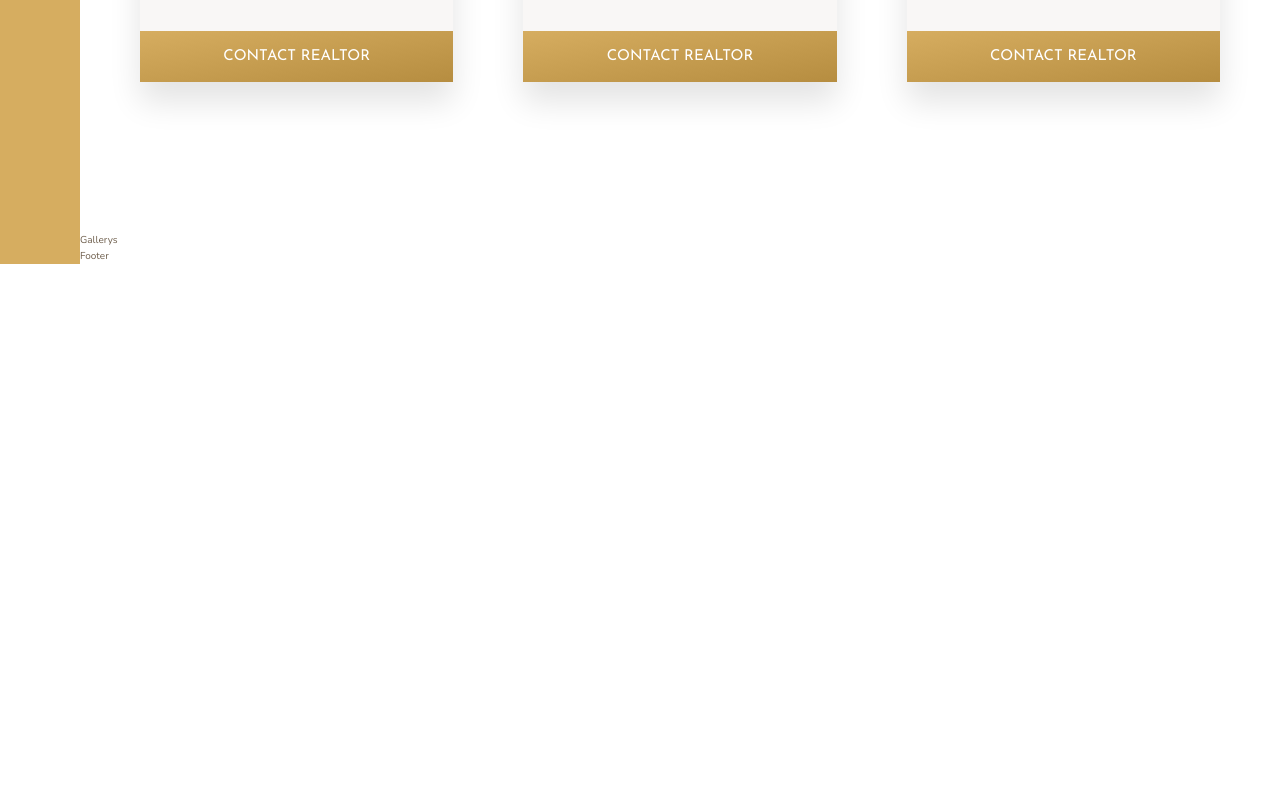
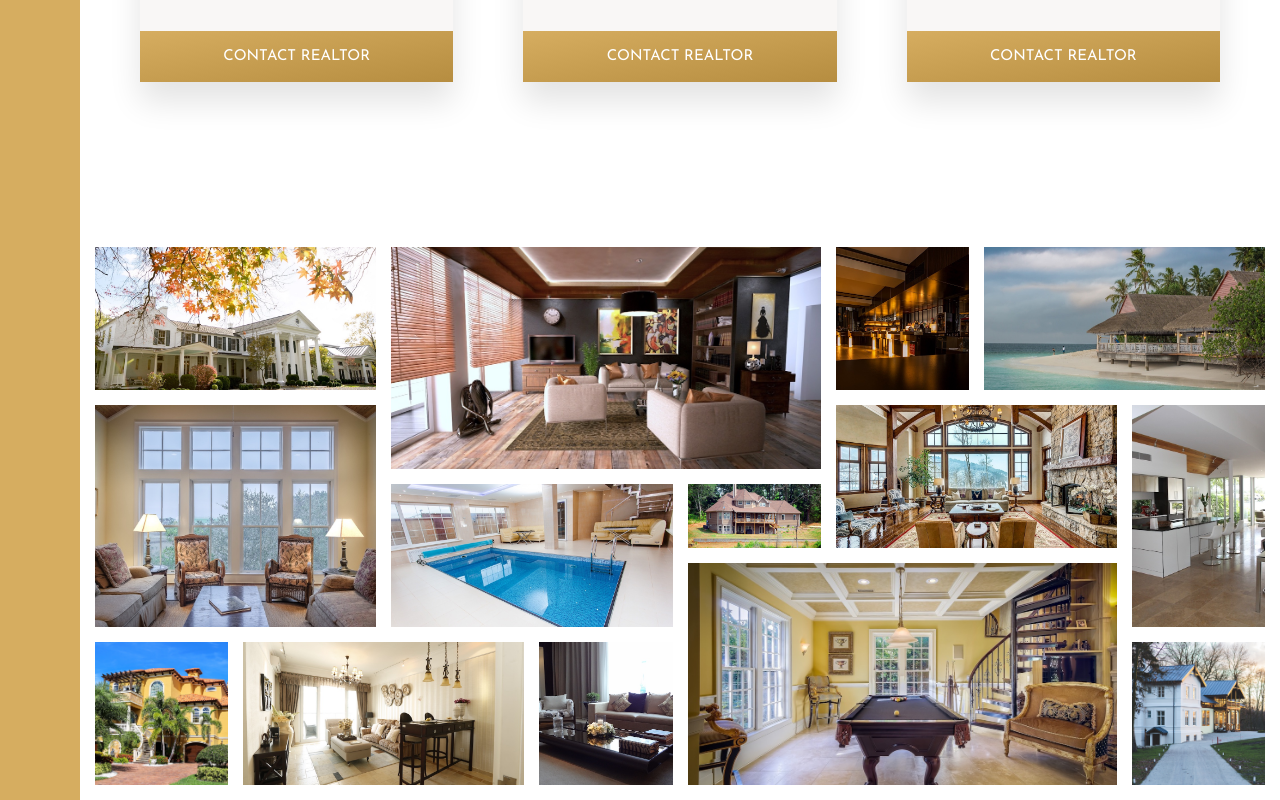
Before and after one commit to Erfan-021/3-Nexter, a website: page index.html in a window 1280 px wide. Shown: the part 2867-3667 px from the top of the page. Before the commit the page ends 3131 px from the top, so only its background shows below. Drawn offline with nearby package versions, Linux system fonts and the light colour scheme.

Commit message:
feat(Core/Pages): Home - gallery section
create a gallery section with a gird system

```diff
--- a/index.html
+++ b/index.html
@@ -248,12 +248,56 @@
     <!--------------------------------->
     <!-- SECTION GALLERY -->
     <!--------------------------------->
-    <section class="gallery">Gallerys</section>
+    <section class="gallery">
+      <!-- inja be har aks ye parent element midim (figure) va ba object-fit (cover) kardanesh dar css  tori mishe ke kol cell grid ro migire va az invar onvar cell biron nmizane -->
+      <figure class="gallery__item gallery__item--1">
+        <img src="img/gal-1.jpeg" alt="gallery house 1" class="gallery__img" />
+      </figure>
+      <figure class="gallery__item gallery__item--2">
+        <img src="img/gal-2.jpeg" alt="gallery house 2" class="gallery__img" />
+      </figure>
+      <figure class="gallery__item gallery__item--3">
+        <img src="img/gal-3.jpeg" alt="gallery house 3" class="gallery__img" />
+      </figure>
+      <figure class="gallery__item gallery__item--4">
+        <img src="img/gal-4.jpeg" alt="gallery house 4" class="gallery__img" />
+      </figure>
+      <figure class="gallery__item gallery__item--5">
+        <img src="img/gal-5.jpeg" alt="gallery house 5" class="gallery__img" />
+      </figure>
+      <figure class="gallery__item gallery__item--6">
+        <img src="img/gal-6.jpeg" alt="gallery house 6" class="gallery__img" />
+      </figure>
+      <figure class="gallery__item gallery__item--7">
+        <img src="img/gal-7.jpeg" alt="gallery house 7" class="gallery__img" />
+      </figure>
+      <figure class="gallery__item gallery__item--8">
+        <img src="img/gal-8.jpeg" alt="gallery house 8" class="gallery__img" />
+      </figure>
+      <figure class="gallery__item gallery__item--9">
+        <img src="img/gal-9.jpeg" alt="gallery house 9" class="gallery__img" />
+      </figure>
+      <figure class="gallery__item gallery__item--10">
+        <img src="img/gal-10.jpeg" alt="gallery house 10" class="gallery__img" />
+      </figure>
+      <figure class="gallery__item gallery__item--11">
+        <img src="img/gal-11.jpeg" alt="gallery house 11" class="gallery__img" />
+      </figure>
+      <figure class="gallery__item gallery__item--12">
+        <img src="img/gal-12.jpeg" alt="gallery house 12" class="gallery__img" />
+      </figure>
+      <figure class="gallery__item gallery__item--13">
+        <img src="img/gal-13.jpeg" alt="gallery house 13" class="gallery__img" />
+      </figure>
+      <figure class="gallery__item gallery__item--14">
+        <img src="img/gal-14.jpeg" alt="gallery house 14" class="gallery__img" />
+      </figure>
+    </section>
 
     <!--------------------------------->
     <!-- SIDEBAR -->
     <!--------------------------------->
-    <footer class="footer">Footer</footer>
+    <footer class="footer"></footer>
 
     <script type="module" src="https://unpkg.com/ionicons@5.5.2/dist/ionicons/ionicons.esm.js"></script>
     <script nomodule src="https://unpkg.com/ionicons@5.5.2/dist/ionicons/ionicons.js"></script>
--- a/sass/_base.scss
+++ b/sass/_base.scss
@@ -28,6 +28,11 @@ $font-display: "Josefin Sans", sans-serif;
 
 .mb-huge {
   margin-bottom: 8rem;
+}
+
+::selection {
+  background-color: $color-primary;
+  color: #fff;
 }
 
 *,
--- a/sass/_gallery.scss
+++ b/sass/_gallery.scss
@@ -1,3 +1,78 @@
 .gallery {
   grid-column: full-start / full-end;
+
+  display: grid;
+  grid-template-columns: repeat(8, 1fr);
+  grid-template-rows: repeat(7, 5vw);
+  grid-gap: 1.5rem;
+  padding: 1.5rem;
+
+  &__img {
+    width: 100%;
+    height: 100%;
+
+    //  inja be har aks ye parent element dadim (figure) va ba object-fit (cover) kardanesh dar inja tori mishe ke kol cell grid ro migire va az invar onvar cell biron nmizane
+    object-fit: cover;
+    display: block;
+  }
+
+  &__item {
+    &--1 {
+      grid-row: 1 / span 2;
+      grid-column: 1 / span 2;
+    }
+    &--2 {
+      grid-row: 1 / span 3;
+      grid-column: 3 / span 3;
+    }
+    &--3 {
+      grid-row: 1 / span 2;
+      grid-column: 6 / 7;
+    }
+    &--4 {
+      grid-row: 1 / span 2;
+      grid-column: 7 / -1;
+    }
+    &--5 {
+      grid-row: 3 / span 3;
+      grid-column: 1 / span 2;
+    }
+    &--6 {
+      grid-row: 4 / span 2;
+      grid-column: 3 / span 2;
+    }
+    &--7 {
+      grid-row: 4/5;
+      grid-column: 5/6;
+    }
+    &--8 {
+      grid-row: 3 / span 2;
+      grid-column: 6 / span 2;
+    }
+    &--9 {
+      grid-row: 3 / span 3;
+      grid-column: 8/-1;
+    }
+    &--10 {
+      grid-row: 6 / span 2;
+      grid-column: 1 / 2;
+    }
+    &--11 {
+      grid-row: 6 / span 2;
+      grid-column: 2 / span 2;
+    }
+    &--12 {
+      grid-row: 6 / span 2;
+      grid-column: 4/5;
+    }
+    &--13 {
+      grid-row: 5 / span 3;
+      grid-column: 5 / span 3;
+    }
+
+    &--14 {
+      grid-row: 6 / span 2;
+      grid-column: 8/-1;
+    }
+  }
 }
```
Also changed, not shown: css/style.css.
